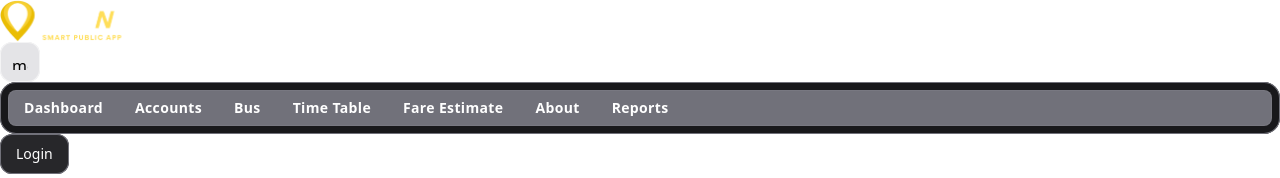
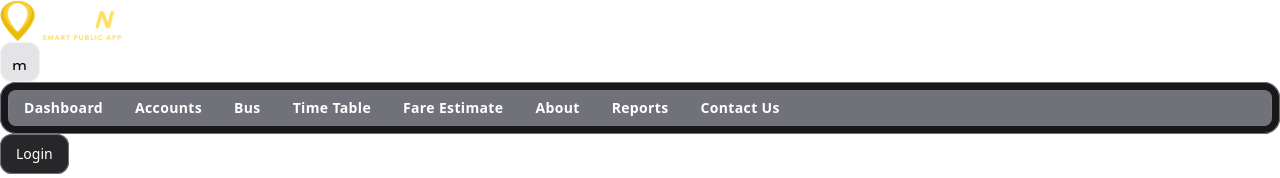
Before and after one commit to TrackNGo/frontend_admin, a React (Vite) app: page /login in a window 1280 px wide. Shown: the top 178 px of the page. Built offline with nearby package versions, Linux system fonts and the light colour scheme.

Commit message:
feat: add 'Contact Us' link to the Navbar

```diff
--- a/src/components/navbar/NavBar.tsx
+++ b/src/components/navbar/NavBar.tsx
@@ -19,7 +19,8 @@ const Navbar = ({ navOpen }: NavbarProps) => {
             { label: 'Time Table', link: '/timetable', className: 'nav-link' },
             { label: 'Fare Estimate', link: '/fareestimate', className: 'nav-link' },
             { label: 'About', link: '/about', className: 'nav-link md:hidden' },
-            {label: 'Reports', link: '/reportform', className: 'nav-link'}
+            {label: 'Reports', link: '/reportform', className: 'nav-link'},
+            {label: 'Contact Us', link: '/contact-submissions', className: 'nav-link'}
         ],
         []
     )
```
